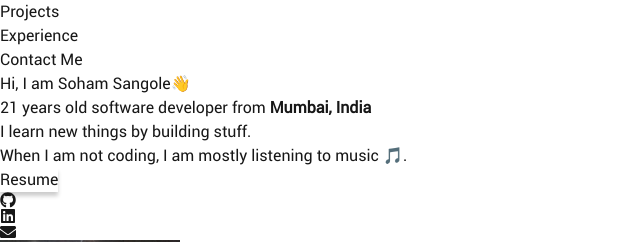
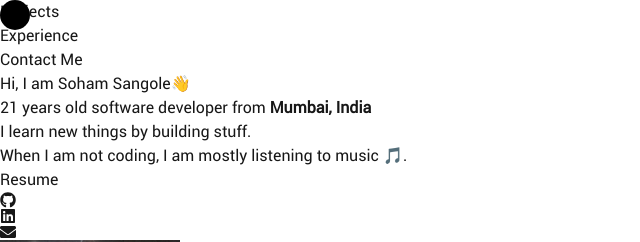
Before and after one commit to sohamsangole/portfolio-v3, a Next.js app: page / in a window 1280 px wide. Shown: the top 242 px of the page, without its empty margins (0-640 px from the left). Built offline with nearby package versions, Linux system fonts and the light colour scheme.

Commit message:
Added custom mouse

```diff
--- /dev/null
+++ b/src/app/components/sticky-cursor/index.jsx
@@ -0,0 +1,36 @@
+"use client";
+import React, { useEffect } from 'react';
+import styles from "./style.module.scss";
+import { motion, useMotionValue, useSpring } from "framer-motion";
+const Cursor = () => {
+    const cursorSize = 30;
+    const mouse = {
+        x: useMotionValue(0),
+        y: useMotionValue(0)
+    }
+
+    const manageMouseMove = (e) => {
+        const { clientX, clientY } = e;
+        mouse.x.set(clientX - cursorSize / 2);
+        mouse.y.set(clientY - cursorSize / 2);
+    }
+
+    const smoothOptions = { damping: 25, stiffness: 300, mass: 0.25 }
+    const smoothMouse = {
+        x: useSpring(mouse.x, smoothOptions),
+        y: useSpring(mouse.y, smoothOptions)
+    }
+
+    useEffect(() => {
+        window.addEventListener("mousemove", manageMouseMove)
+        return () => { window.removeEventListener("mousemove", manageMouseMove) }
+    })
+    return (
+        <motion.div className={styles.cursor}
+            style={{ left: smoothMouse.x, top: smoothMouse.y }}>
+
+        </motion.div>
+    )
+}
+
+export default Cursor
--- /dev/null
+++ b/src/app/components/sticky-cursor/style.module.scss
@@ -0,0 +1,9 @@
+.cursor {
+    width: 30px;
+    height: 30px;
+    background-color: black;
+    position: fixed;
+    border-radius: 50%;
+    pointer-events: none;
+    z-index: 9999;
+}
--- a/src/app/components/topsection.js
+++ b/src/app/components/topsection.js
@@ -1,9 +1,8 @@
-import React from 'react';
+import { React, forwardRef } from 'react';
 import { FaGithub, FaLinkedin, FaEnvelope } from 'react-icons/fa';
 import Image from 'next/image';
 
-const TopSection = () => {
-    return (
+const TopSection = () => (
     <div className='py-6 flex items-start'>
         <div className='flex-1'>
             <div className='text-[40px] p-0'>Hi, I am Soham Sangole👋</div>
@@ -16,12 +15,15 @@ const TopSection = () => {
                 <span>When I am not coding, I am mostly listening to music 🎵.</span>
             </div>
             <div className='flex items-center mt-[30px]'>
-                    <button
+                <a
+                    href="/Documents/Soham_Sangole_CV.pdf"
+                    target="_blank"
+                    rel="noopener noreferrer"
                     className='bg-white text-black text-[18px] font-bold rounded-[10px] transition-shadow'
                     style={{ boxShadow: '0 4px 4px rgba(0, 0, 0, 0.2)' }}
                 >
                     <div className='px-[44px] py-[12px]'>Resume</div>
-                    </button>
+                </a>
                 <div className='flex space-x-[51px] ml-[51px]'>
                     <a href="https://github.com/sohamsangole" target="_blank" rel="noopener noreferrer">
                         <FaGithub className='text-[30px] hover:text-[#5F5F5F] transition' />
@@ -44,6 +46,4 @@ const TopSection = () => {
         />
     </div>
 );
-}
-
 export default TopSection;
--- a/src/app/globals.css
+++ b/src/app/globals.css
@@ -9,14 +9,13 @@
 
 body {
   color: var(--foreground);
-  cursor: url('/cursor.cur') 16 16;
+  /* cursor: none; */
   background: var(--background);
   font-family: var(--font-roboto), sans-serif;
 }
 
 ::-webkit-scrollbar {
   display: none;
-  /* Safari and Chrome */
 }
 
 html {
--- a/src/app/page.js
+++ b/src/app/page.js
@@ -1,12 +1,13 @@
-import Education from "./components/education";
+"use client";
 import EducationExperience from "./components/eduexp";
-import Experience from "./components/experience";
 import { NavBar } from "./components/navbar";
+import Cursor from "./components/sticky-cursor";
 import TopSection from "./components/topsection";
 
 export default function Home() {
   return (
     <div className="w-[50%] mx-auto py-4">
+      <Cursor />
       <NavBar />
       <TopSection />
       <EducationExperience />
```
Also changed, not shown: package.json (+5 -3 lines), 2 other files (tests, documents, lock files or other folders). Lines whose indentation alone changed are shown as unchanged.
